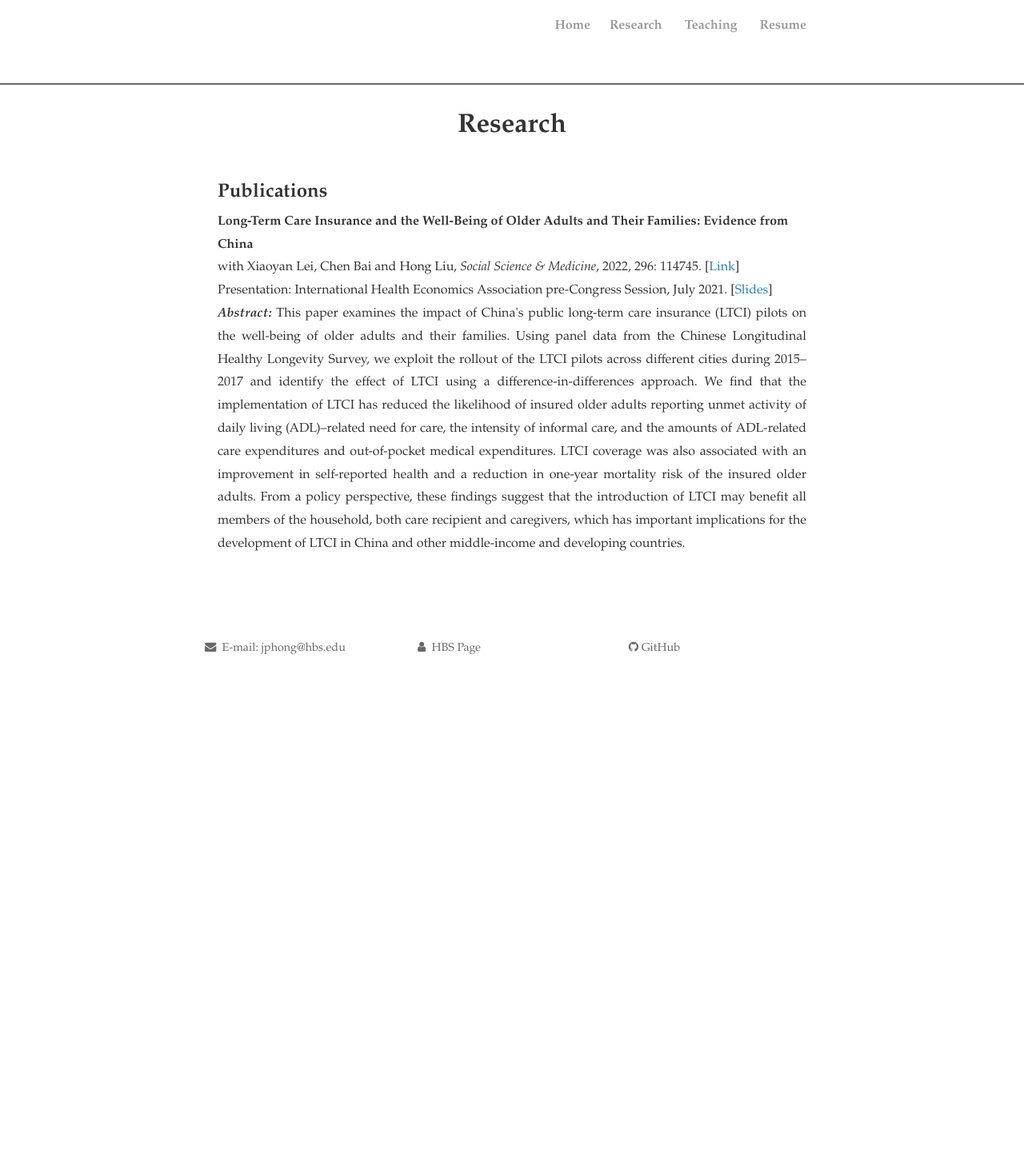
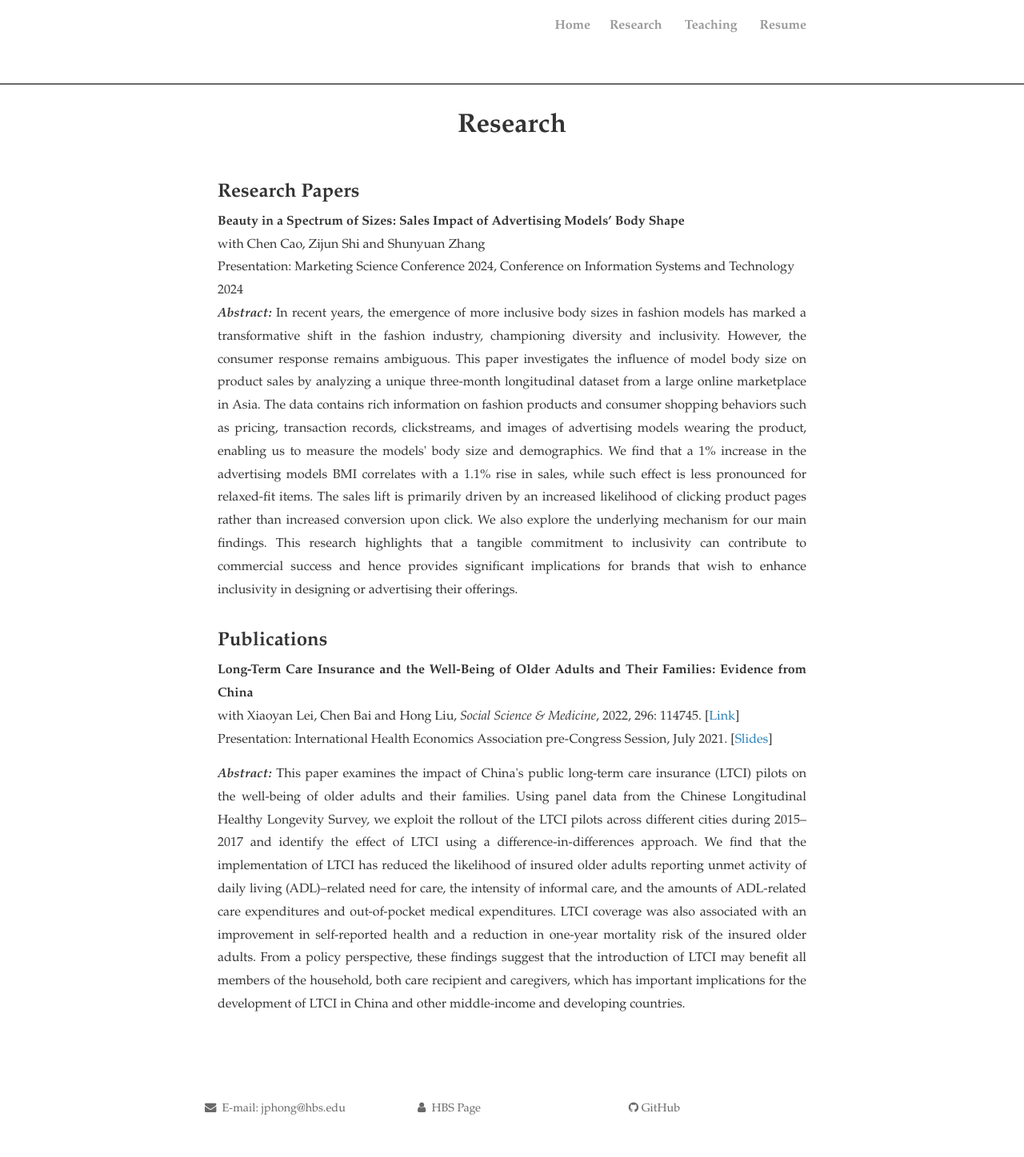
Before and after one commit to JingpengHong/JingpengHong.github.io, a Jekyll site: the page built from research.html, in a window 1280 px wide. Shown: the whole page at 80% size. Built offline with Jekyll 4.4.1, drawn with Linux system fonts in a browser that asks for light colours; nearby versions of some CDN libraries; comment, search, counter and statistics services are not loaded; a style sheet for code colours, icons or effects is not loaded; before the commit the page ends 900 px from its top, so only the background shows below that.

Commit message:
Update research.html

```diff
--- a/research.html
+++ b/research.html
@@ -3,6 +3,15 @@ layout: page
 title: Research
 permalink: /research/
 ---
+<font size="+2"><strong> Research Papers </strong></font><br>
+<strong>Beauty in a Spectrum of Sizes: Sales Impact of Advertising Models’ Body Shape</strong>
+<br>
+with Chen Cao, Zijun Shi and Shunyuan Zhang
+<br>
+Presentation: Marketing Science Conference 2024, Conference on Information Systems and Technology 2024
+<br>
+<p style="text-align:justify"><b><i>Abstract: </i></b> In recent years, the emergence of more inclusive body sizes in fashion models has marked a transformative shift in the fashion industry, championing diversity and inclusivity. However, the consumer response remains ambiguous. This paper investigates the influence of model body size on product sales by analyzing a unique three-month longitudinal dataset from a large online marketplace in Asia. The data contains rich information on fashion products and consumer shopping behaviors such as pricing, transaction records, clickstreams, and images of advertising models wearing the product, enabling us to measure the models' body size and demographics. We find that a 1% increase in the advertising models BMI correlates with a 1.1% rise in sales, while such effect is less pronounced for relaxed-fit items. The sales lift is primarily driven by an increased likelihood of clicking product pages rather than increased conversion upon click. We also explore the underlying mechanism for our main findings. This research highlights that a tangible commitment to inclusivity can contribute to commercial success and hence provides significant implications for brands that wish to enhance inclusivity in designing or advertising their offerings.
+<br><br>
 
 <font size="+2"><strong> Publications </strong></font><br>
 <strong>Long-Term Care Insurance and the Well-Being of Older Adults and Their Families: Evidence from China</strong>
```
